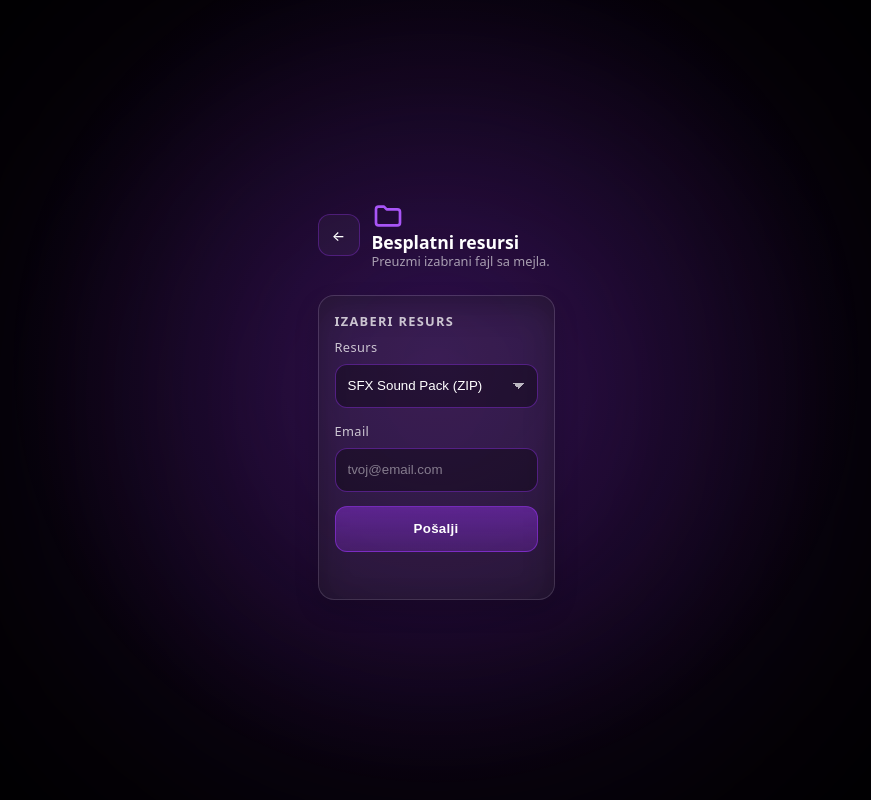
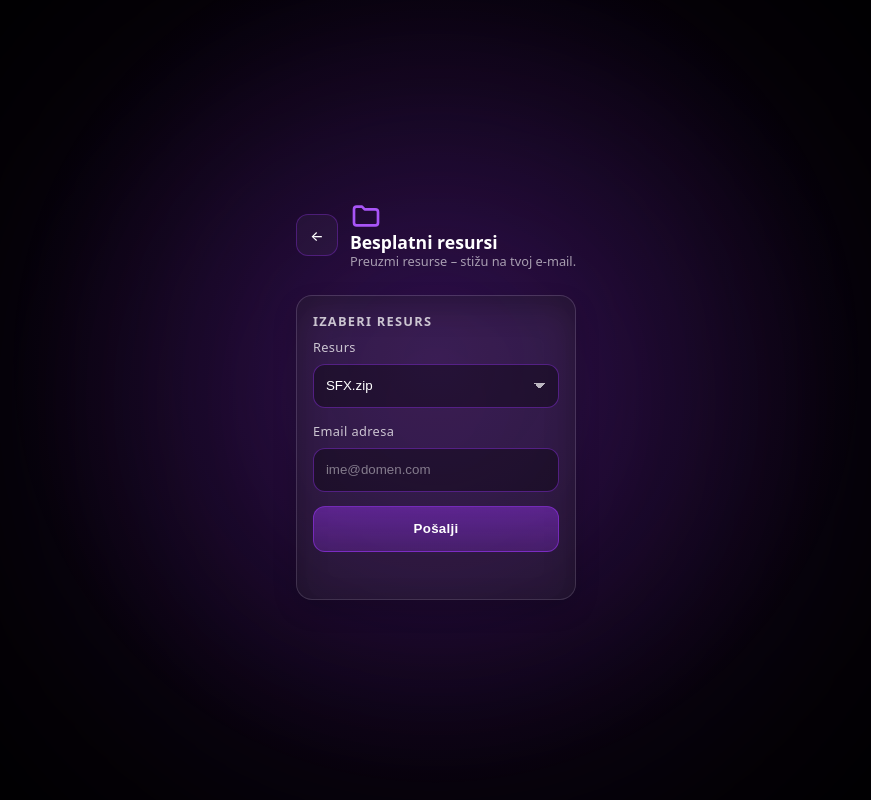
Before and after one commit to JankoVisuals/PortfolioSite, a website: page resursi.html in a window 1280 px wide. Shown: the whole page, without its empty margins (204-1075 px from the left). Drawn offline with Linux system fonts and the light colour scheme.

Commit message:
Update resource selection and email form fields

```diff
--- a/resursi.html
+++ b/resursi.html
@@ -4,8 +4,7 @@
   <meta charset="UTF-8" />
   <meta name="viewport" content="width=device-width, initial-scale=1" />
   <title>Besplatni resursi • Janko Visuals Produkcija</title>
-  <link rel="stylesheet" href="style.css" />
-  <script defer src="script.js"></script>
+  <link rel="stylesheet" href="/style.css" />
 </head>
 <body class="page">
   <div class="bg-glow"><div class="bg-glow-circle"></div></div>
@@ -18,31 +17,33 @@
           <path d="M3 7a2 2 0 0 1 2-2h4l2 2h8a2 2 0 0 1 2 2v8a2 2 0 0 1-2 2H5a2 2 0 0 1-2-2V7z" stroke="currentColor" stroke-width="2" fill="none" stroke-linejoin="round" />
         </svg>
         <div class="section-title">Besplatni resursi</div>
-        <div class="section-desc">Preuzmi izabrani fajl sa mejla.</div>
+        <div class="section-desc">Preuzmi resurse – stižu na tvoj e-mail.</div>
       </div>
     </div>
 
     <div class="content-block form-card">
-  <div class="content-heading kicker">IZABERI RESURS</div>
+      <div class="content-heading kicker">Izaberi resurs</div>
 
-  <form id="resursi-form" class="form" novalidate>
+      <form id="resursi-form" class="form">
         <div class="form-row">
           <label for="resource">Resurs</label>
-      <select id="resource" name="resource" required>
-        <option value="sfx">SFX Sound Pack (ZIP)</option>
+          <select id="resource" name="resource">
+            <option value="sfx">SFX.zip</option>
+            <option value="cineslog3-luts">CineSlog3 LUTs.zip</option>
           </select>
         </div>
 
         <div class="form-row">
-      <label for="email">Email</label>
-      <input id="email" name="email" type="email" placeholder="tvoj@email.com" required />
+          <label for="email">Email adresa</label>
+          <input id="email" name="email" type="email" placeholder="ime@domen.com" required />
         </div>
 
         <button class="btn" type="submit">Pošalji</button>
         <div id="status" class="status"></div>
       </form>
     </div>
+  </div>
 
-  </div>
+  <script src="/script.js"></script>
 </body>
 </html>
```
Lines whose indentation alone changed are shown as unchanged.
